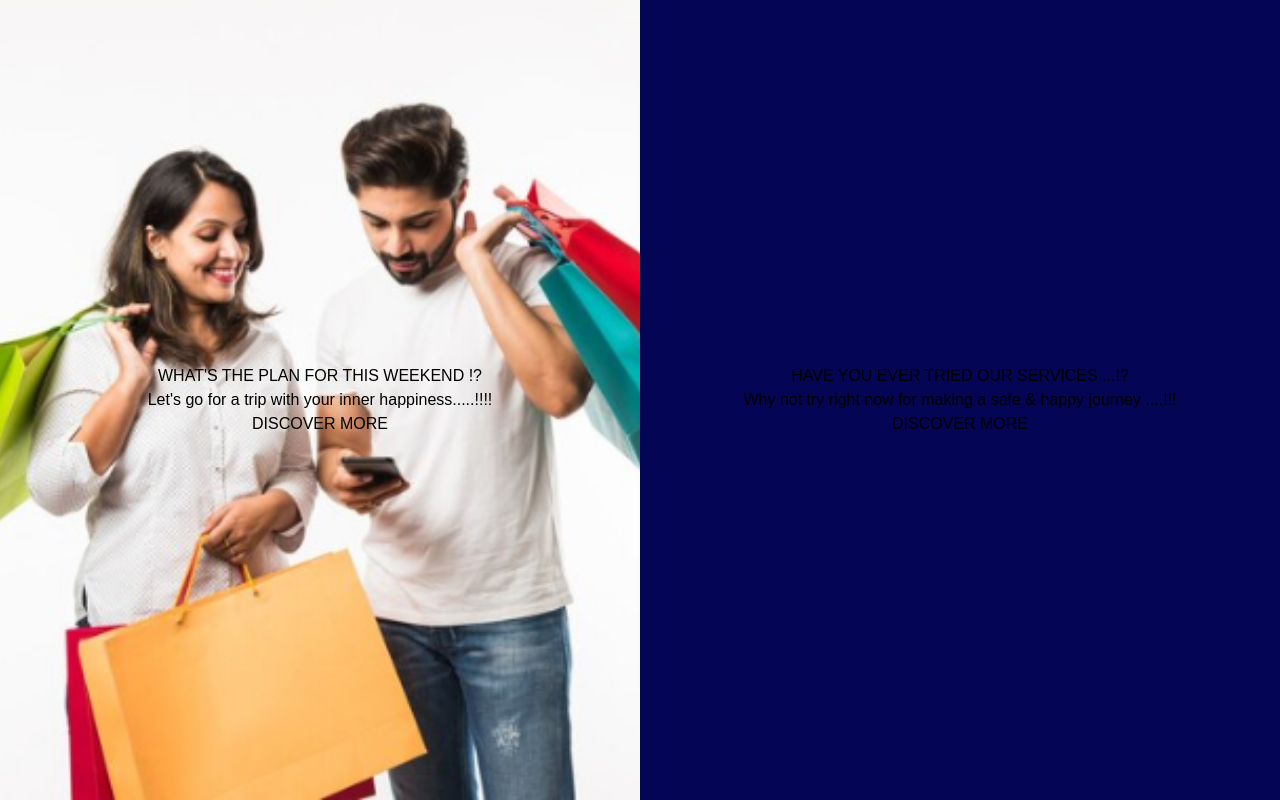
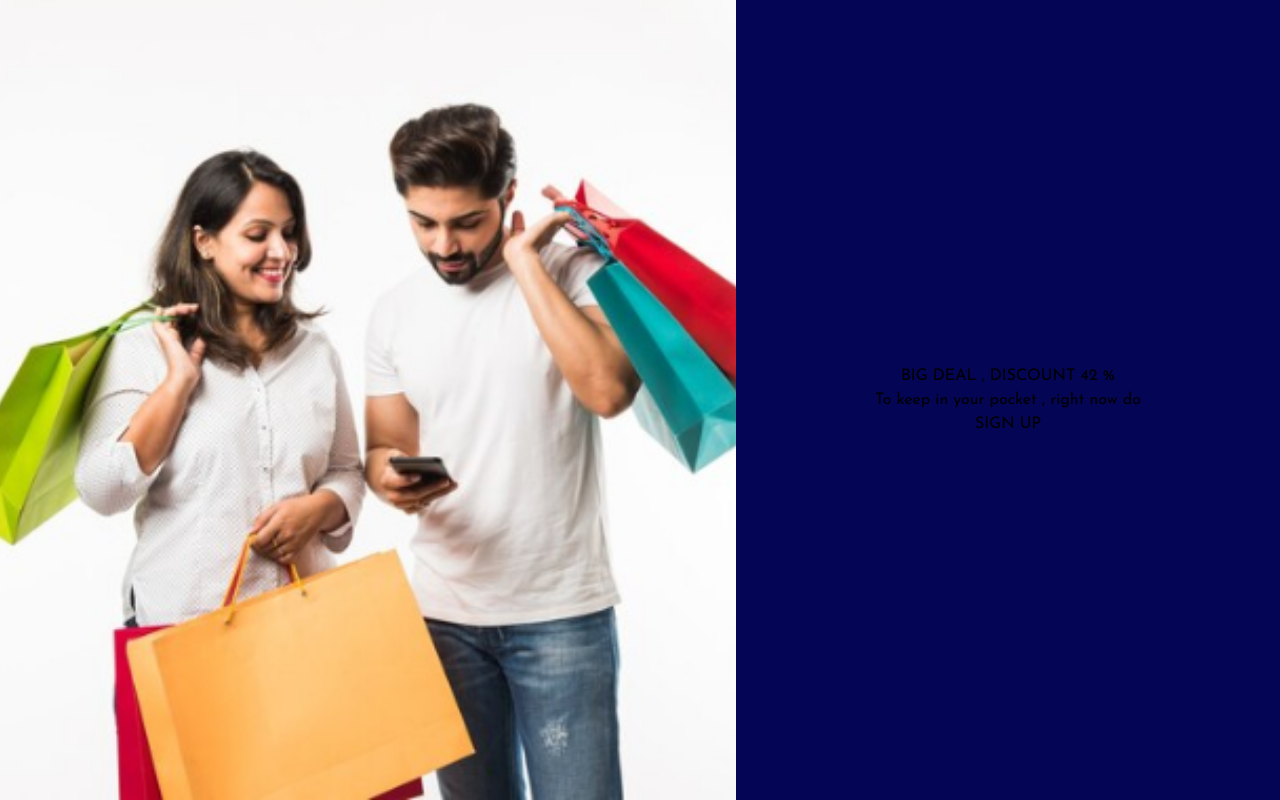
Before and after one commit to jannatun-nur/Hellow-shop, a React (Vite) app: page / in a window 1280 px wide. Built offline with nearby package versions, Linux system fonts and the light colour scheme.

Commit message:
banner 50%

```diff
--- a/src/Component/Banner/Banner.jsx
+++ b/src/Component/Banner/Banner.jsx
@@ -7,29 +7,20 @@ const Banner = () => {
            <div className="landing-page">
         <div className="flex">
           <div className="image-container left">
-            <p className="headline text-xl md:text-3xl lg:text-6xl font-serif text-white font-bold py-8">
-              WHAT&apos;S THE PLAN FOR THIS WEEKEND !?
-            </p>
-            <p className="subheadline text-xl md:text-2xl lg:text-2xl font-serif text-white py-1 lg:py-8 ">
-              Let&apos;s go for a trip with your inner happiness.....!!!!
-            </p>
-            <Link to="/addguestform">
-              <button className="discover-btn bg-gradient-to-r from-indigo-800 via-blue-600 to-blue-400 px-5 py-2 rounded-2xl text-white font-serif text-lg md:text-xl">
-               DISCOVER MORE
-              </button>
-            </Link>
+
           </div>
 
           <div className="image-container right">
             <p className="headline text-xl md:text-3xl lg:text-6xl font-serif text-white font-bold py-8">
-              HAVE YOU EVER TRIED OUR SERVICES ...!?
+            BIG DEAL , DISCOUNT 42 %
             </p>
             <p className="subheadline text-lg md:text-2xl lg:text-2xl font-serif text-white  py-1 lg:py-8">
-              Why not try right now for making a safe & happy journey ....!!!
+            To keep in your pocket ,
+            right now do
             </p>
             <Link to="/addguestform">
               <button className="discover-btn bg-gradient-to-r from-indigo-800 via-blue-600 to-blue-400 px-5 py-2 rounded-2xl text-white font-serif text-lg md:text-xl">
-                DISCOVER MORE
+                SIGN UP
               </button>
             </Link>
           </div>
--- a/src/Component/Banner/banner.css
+++ b/src/Component/Banner/banner.css
@@ -1,6 +1,6 @@
 
 .landing-page {
-    font-family: Arial, sans-serif;
+
     width: 100%;
     height: 100%;
 }
@@ -110,7 +110,7 @@
         height: 100%;
         background-size: cover;
         background-position: center;
-        opacity: 0.6;
+
         z-index: 1;
         padding-bottom: 100px;
     }
```
